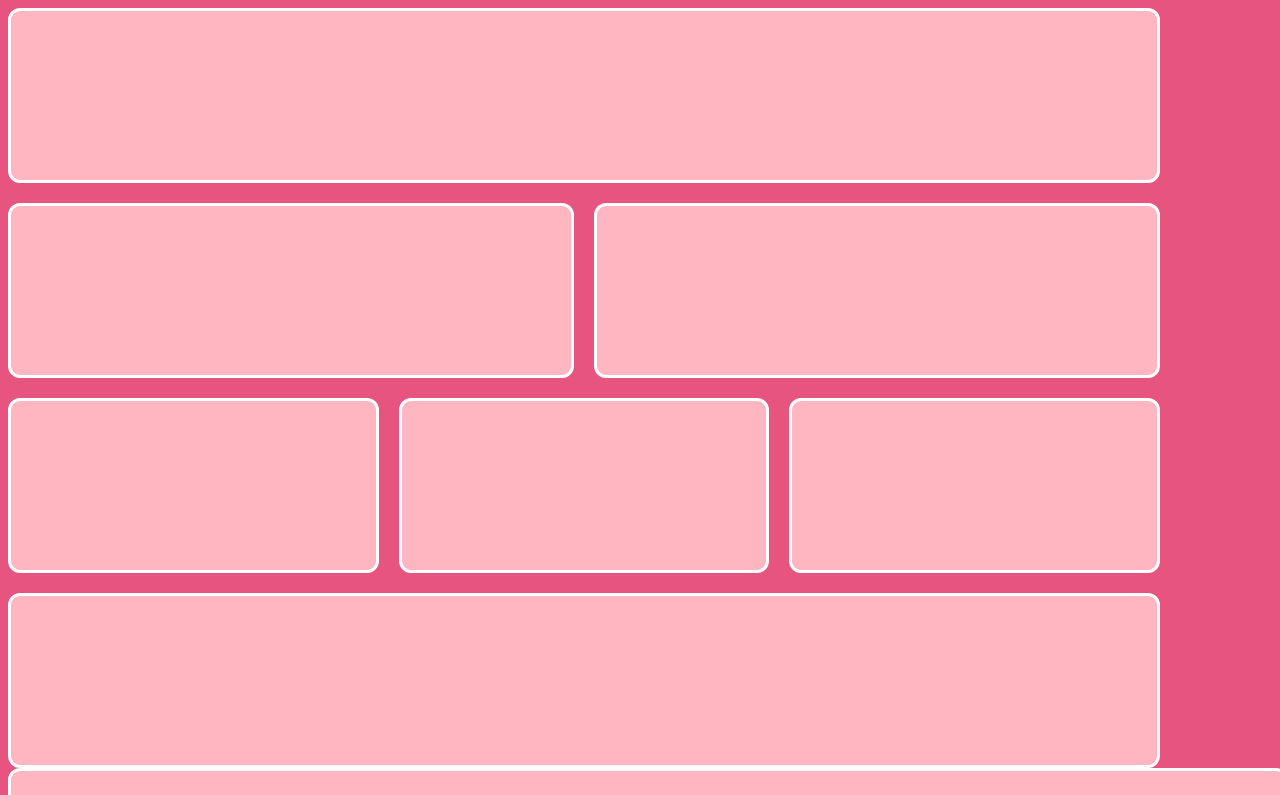
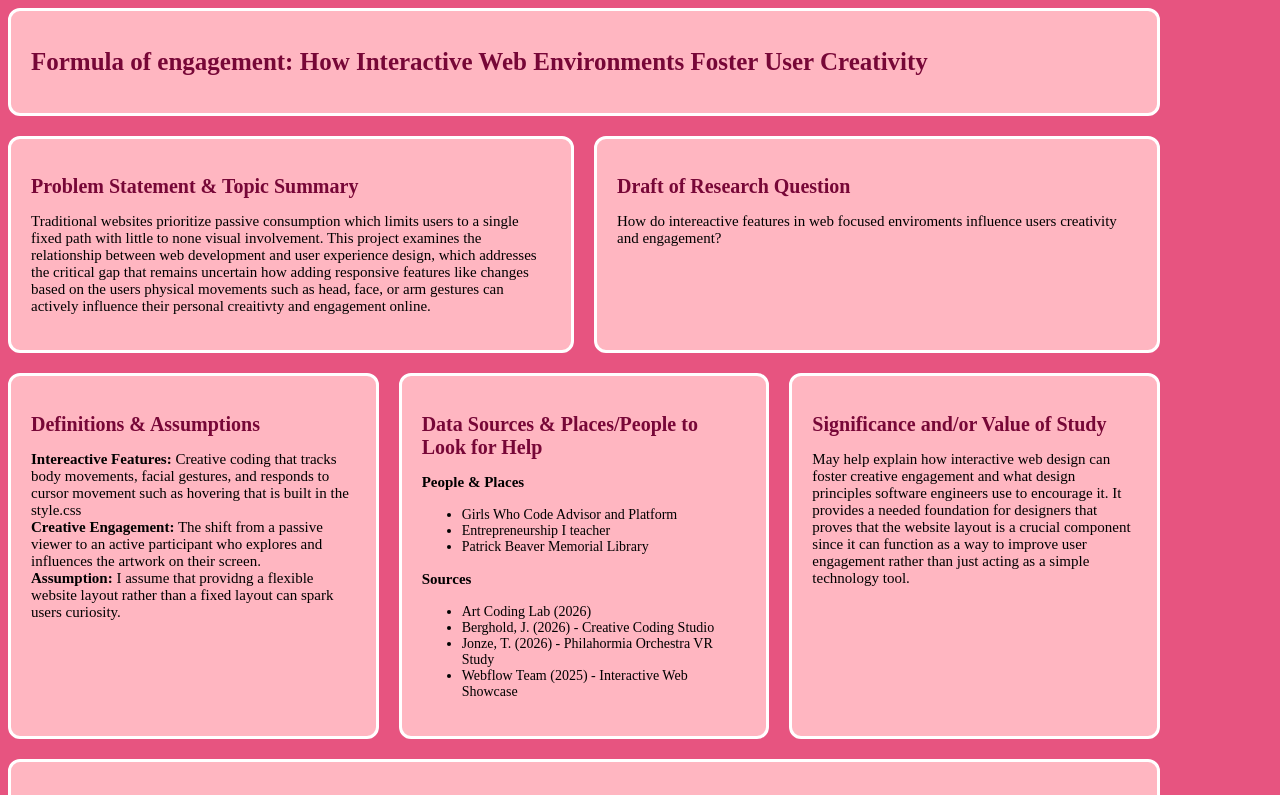
Before and after one commit to alyciapowell323-alp/AP-Research-Project---Website---Creative-Paper-, a plain HTML site: page index.html in a window 1280 px wide. Shown: the top 795 px of the page. Drawn offline with Linux system fonts and the light colour scheme.

Commit message:
Revise dashboard structure and add card content
Updated the dashboard layout and added content to the title and problem cards.

```diff
--- a/index.html
+++ b/index.html
@@ -7,15 +7,7 @@
     <link rel="stylesheet" href="style.css">
 </head>
 <body>
-    <div class="dashboard">
-    <div class="card title-card"></div>
-    <div class="card problem-card"></div>
-    <div class="card question-card"></div>
-    <div class="card definitions-card"></div>
-    <div class="card datasources-card"></div>
-    <div class="card significance-card"></div>
-    <div class="card method-card"></div>
-    </div>
+  <div class="dashboard">
 
     <div class="card title-card">
         <h1>Formula of engagement: How Interactive Web Environments Foster User Creativity</h1>
@@ -58,5 +50,7 @@
         <h2>Proposed Method of Inquiry</h2>
         <p>My planned research method is a <strong>Quasi-Experimental Mixed-Methods Design</strong>. I will evulate my website by comparing it to various standard limited control layouts vs. a motion responsive experimental design to record both numerical data and personal reflections from my testers.</p>
     </div>
+
+  </div>
 </body>
 </html>
```
